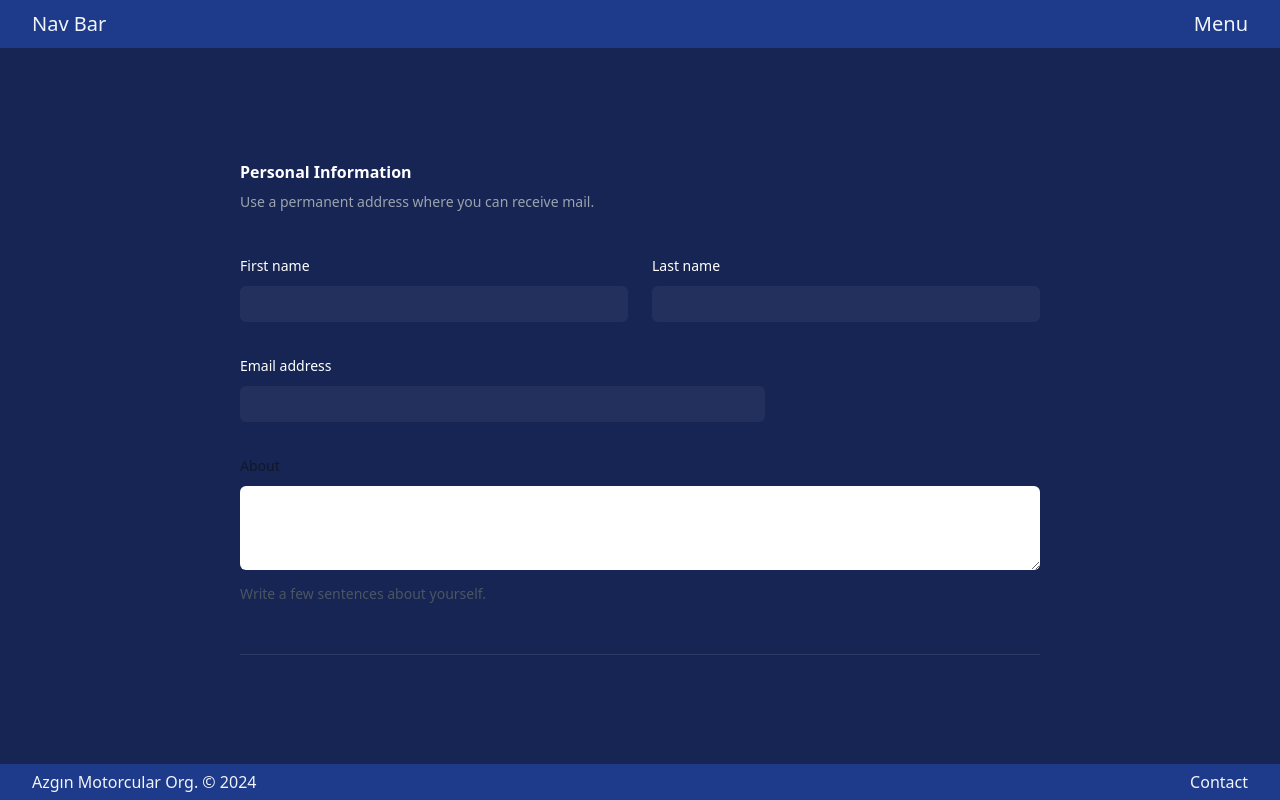
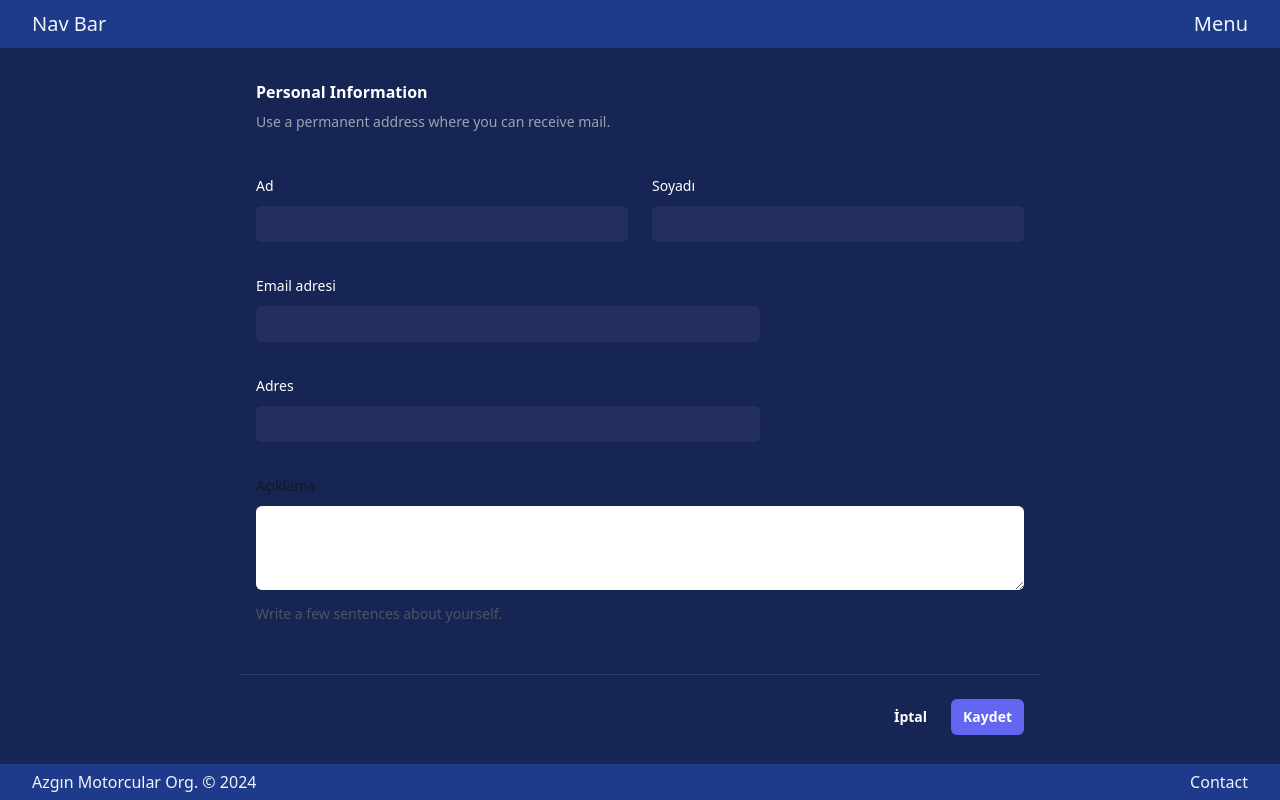
Before and after one commit to Sacredice/hakMakinaWebPage, a React (Vite) app: page /contact in a window 1280 px wide. Built offline with nearby package versions, Linux system fonts and the light colour scheme.

Commit message:
form css adjusted and added more inputs

```diff
--- a/src/pages/ContactForm.tsx
+++ b/src/pages/ContactForm.tsx
@@ -2,16 +2,45 @@
 // import { useForm } from "react-hook-form";
 
 function ContactForm() {
+
+  // const [isLoading, setIsLoading] = useState(false)
+  // const { register, formState: { errors }, handleSubmit } = useForm();
+
+  // const onSubmit = async (d) => {
+
+  //   const formData = {
+  //     name: d.first-name,
+  //     surname: d.last-name,
+  //     email: d.email,
+  //     phoneNumber: d.phoneNumber,
+  //     message: d.message,
+
+  //   };
+  //   try {
+  //     setIsLoading(true);
+  //     const response = await axios.post("/register", formData);
+  //     console.log(response.data);
+  //     navigate("/login");
+  //   } catch (err) {
+  //     console.log(`Error ${err.message}`);
+  //     setErrSignUp(err);
+  //     console.log(err);
+  //   } finally {
+  //     setIsLoading(false);
+  //   }
+
+  // };
+
   return (
     <form className='relative h-[calc(100vh-48px-36px)] overflow-hidden bg-blue-950 place-content-center '>
-      <div className="border-b border-white/10 pb-12 max-w-[800px] mx-auto">
+      <div className="border-b border-white/10 pb-12 max-w-[800px] mx-auto px-4">
         <h2 className="text-base/7 font-semibold text-white">Personal Information</h2>
         <p className="mt-1 text-sm/6 text-gray-400">Use a permanent address where you can receive mail.</p>
 
-        <div className="mt-10 grid grid-cols-1 gap-x-6 gap-y-8 sm:grid-cols-6">
-          <div className="sm:col-span-3">
+        <div className="mt-10 block sm:grid gap-x-6 gap-y-8 sm:grid-cols-6">
+          <div className="block sm:col-span-3">
             <label htmlFor="first-name" className="block text-sm/6 font-medium text-white">
-              First name
+              Ad
             </label>
             <div className="mt-2">
               <input
@@ -19,14 +48,15 @@
                 name="first-name"
                 type="text"
                 autoComplete="given-name"
+                required
                 className="block w-full rounded-md bg-white/5 px-3 py-1.5 text-base text-white outline-1 -outline-offset-1 outline-white/10 placeholder:text-gray-500 focus:outline-2 focus:-outline-offset-2 focus:outline-indigo-500 sm:text-sm/6"
               />
             </div>
           </div>
 
-          <div className="sm:col-span-3">
+          <div className="block sm:col-span-3">
             <label htmlFor="last-name" className="block text-sm/6 font-medium text-white">
-              Last name
+              Soyadı
             </label>
             <div className="mt-2">
               <input
@@ -34,6 +64,7 @@
                 name="last-name"
                 type="text"
                 autoComplete="family-name"
+                required
                 className="block w-full rounded-md bg-white/5 px-3 py-1.5 text-base text-white outline-1 -outline-offset-1 outline-white/10 placeholder:text-gray-500 focus:outline-2 focus:-outline-offset-2 focus:outline-indigo-500 sm:text-sm/6"
               />
             </div>
@@ -41,7 +72,7 @@
 
           <div className="sm:col-span-4">
             <label htmlFor="email" className="block text-sm/6 font-medium text-white">
-              Email address
+              Email adresi
             </label>
             <div className="mt-2">
               <input
@@ -49,19 +80,36 @@
                 name="email"
                 type="email"
                 autoComplete="email"
+                required
                 className="block w-full rounded-md bg-white/5 px-3 py-1.5 text-base text-white outline-1 -outline-offset-1 outline-white/10 placeholder:text-gray-500 focus:outline-2 focus:-outline-offset-2 focus:outline-indigo-500 sm:text-sm/6"
               />
             </div>
           </div>
+          <div className="col-span-4">
+            <div className="sm:col-span-4">
+              <label htmlFor="email" className="block text-sm/6 font-medium text-white">
+                Adres
+              </label>
+              <div className="mt-2">
+                <input
+                  id="address"
+                  name="address"
+                  type="text"
+                  className="block w-full rounded-md bg-white/5 px-3 py-1.5 text-base text-white outline-1 -outline-offset-1 outline-white/10 placeholder:text-gray-500 focus:outline-2 focus:-outline-offset-2 focus:outline-indigo-500 sm:text-sm/6"
+                />
+              </div>
+            </div>
+          </div>
           <div className="col-span-full">
-            <label htmlFor="about" className="block text-sm/6 font-medium text-gray-900 dark:text-white">
-              About
+            <label htmlFor="message" className="block text-sm/6 font-medium text-gray-900 dark:text-white">
+              Açıklama
             </label>
             <div className="mt-2">
               <textarea
-                id="about"
-                name="about"
+                id="message"
+                name="message"
                 rows={3}
+                required
                 className="block w-full rounded-md bg-white px-3 py-1.5 text-base text-gray-900 outline-1 -outline-offset-1 outline-gray-300 placeholder:text-gray-400 focus:outline-2 focus:-outline-offset-2 focus:outline-indigo-600 sm:text-sm/6 dark:bg-white/5 dark:text-white dark:outline-white/10 dark:placeholder:text-gray-500 dark:focus:outline-indigo-500"
                 defaultValue={''}
               />
@@ -70,6 +118,17 @@
           </div>
         </div>
       </div>
+      <div className="mt-6 flex items-center justify-end gap-x-6 max-w-[800px] px-4 mx-auto">
+        <button type="button" className="text-sm/6 font-semibold text-white">
+          İptal
+        </button>
+        <button
+          type="submit"
+          className="rounded-md bg-indigo-500 px-3 py-2 text-sm font-semibold text-white focus-visible:outline-2 focus-visible:outline-offset-2 focus-visible:outline-indigo-500"
+        >
+          Kaydet
+        </button>
+      </div>
     </form>
   )
 }
```
